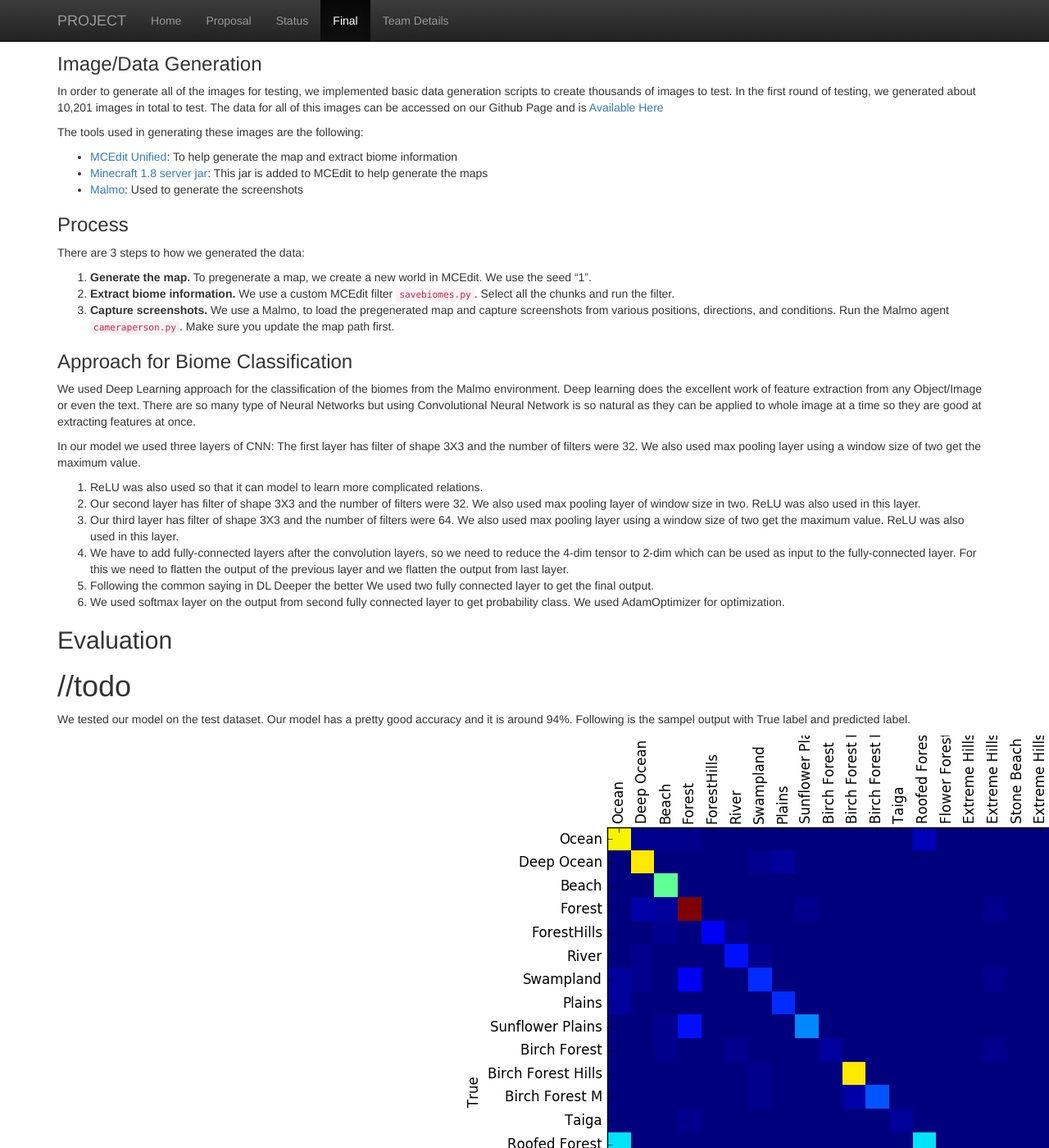
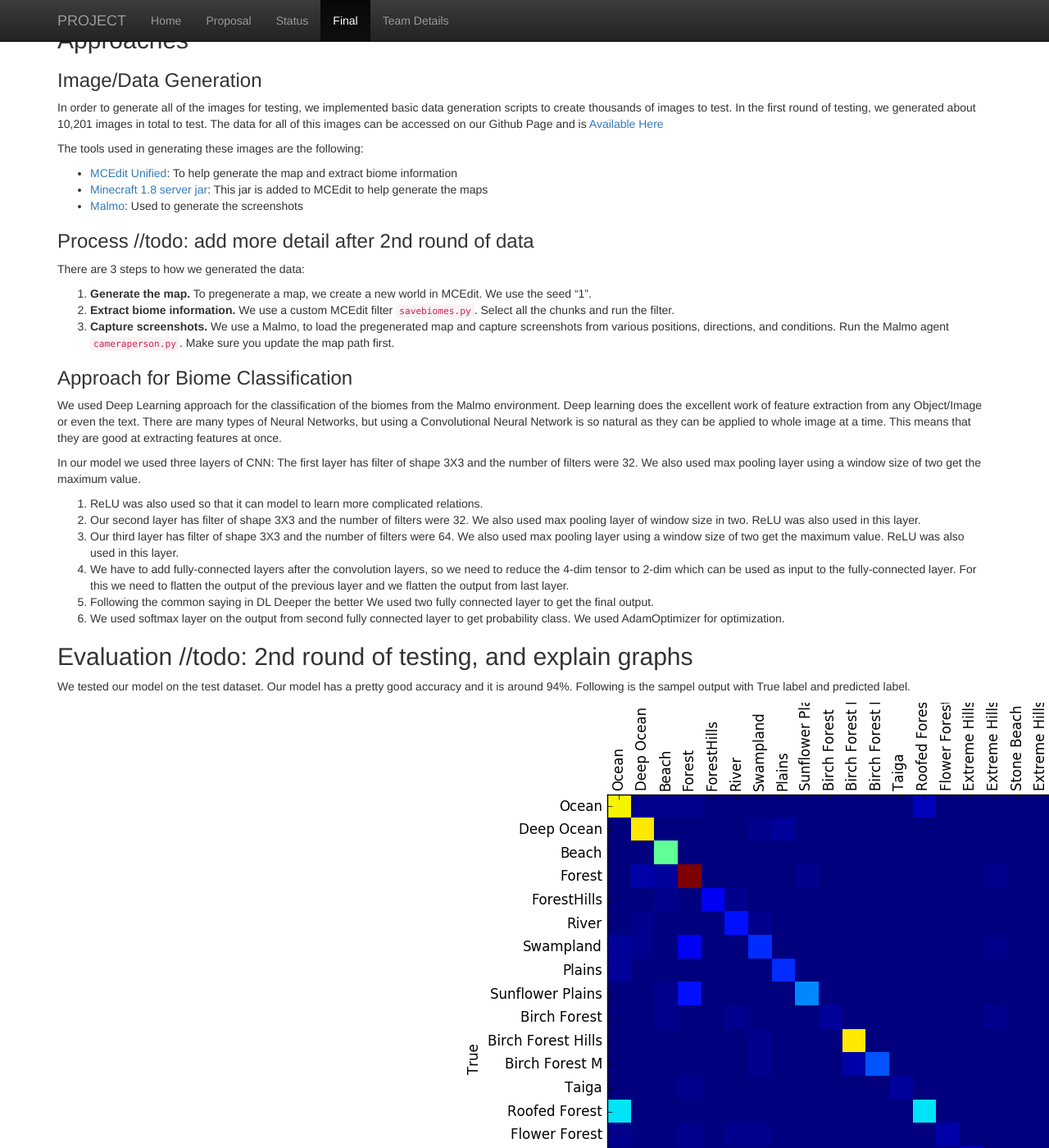
Before and after one commit to anahitab/A-Deep-Learning-Model-to-predict-frames-from-Malmo-Env-in-real-time, a Jekyll site: the page built from docs/final.md, in a window 1280 px wide and 1400 px high, scrolled down 757 px. Shown: the whole window at 82% size. Built offline with Jekyll 4.4.1, drawn with Linux system fonts in a browser that asks for light colours; some of the changed text lies outside the part shown.

Commit message:
updated final.md with todos

```diff
--- a/docs/final.md
+++ b/docs/final.md
@@ -3,9 +3,9 @@ layout: default
 title:  Final Report
 ---
 
-## Video
+## Video //todo: need to add description to video
 
-[![Description of the Video](https://img.youtube.com/vi/FI3aW0RabBg/0.jpg)](https://www.youtube.com/watch?v=FI3aW0RabBg)
+<iframe width="560" height="315" src="https://www.youtube.com/embed/iJBFe0ALHdc" frameborder="0" allowfullscreen></iframe>
 
 ## Project Summary
 
@@ -29,7 +29,7 @@ The tools used in generating these images are the following:
 * [Minecraft 1.8 server jar](https://s3.amazonaws.com/Minecraft.Download/versions/1.8/minecraft_server.1.8.jar): This jar is added to MCEdit to help generate the maps
 * [Malmo](https://github.com/Microsoft/malmo): Used to generate the screenshots
 
-### Process
+### Process //todo: add more detail after 2nd round of data
 There are 3 steps to how we generated the data:
 
 1. **Generate the map.** To pregenerate a map, we create a new world in MCEdit. We use the seed "1".
@@ -38,7 +38,7 @@ There are 3 steps to how we generated the data:
 
 ### Approach for Biome Classification
 We used Deep Learning approach for the classification of the biomes from the Malmo environment. Deep learning does the excellent work of feature extraction from any Object/Image or even the text.
-There are so many type of Neural Networks but using Convolutional Neural Network is so natural as they can be applied to whole image at a time so they are good at extracting features at once.
+There are many types of Neural Networks, but using a Convolutional Neural Network is so natural as they can be applied to whole image at a time. This means that they are good at extracting features at once.
 
 In our model we used three layers of CNN:
 The first layer has filter of shape 3X3 and the number of filters were 32. We also used max pooling layer using a window size of two get the maximum value.<br>
@@ -51,9 +51,9 @@ The first layer has filter of shape 3X3 and the number of filters were 32. We al
 
 
 
-## Evaluation
+## Evaluation //todo: 2nd round of testing, and explain graphs
 
-# //todo
+
 
 We tested our model on the test dataset. Our model has a pretty good accuracy and it is around 94%. Following is the sampel output with True label and predicted label.
 
```
